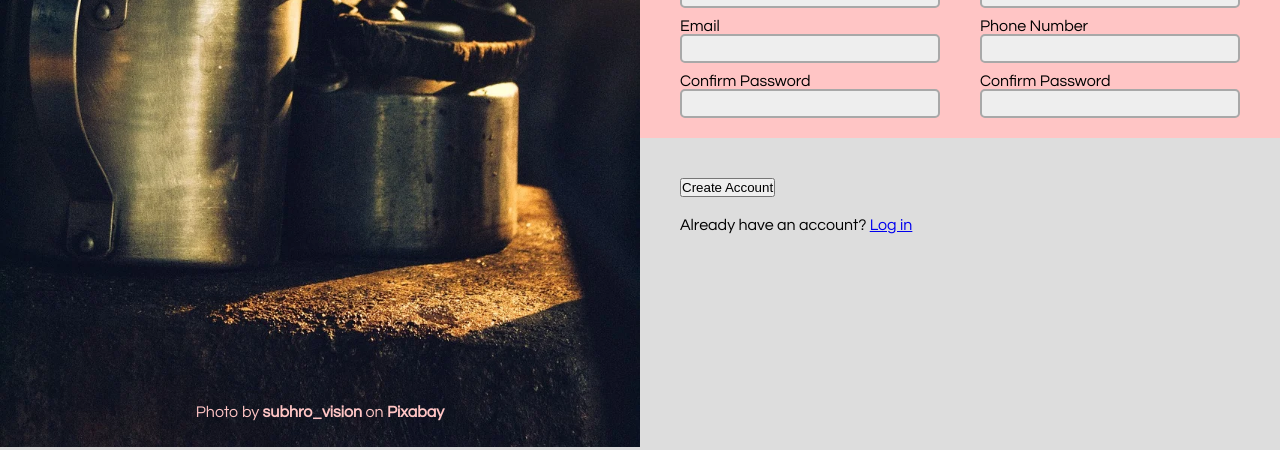
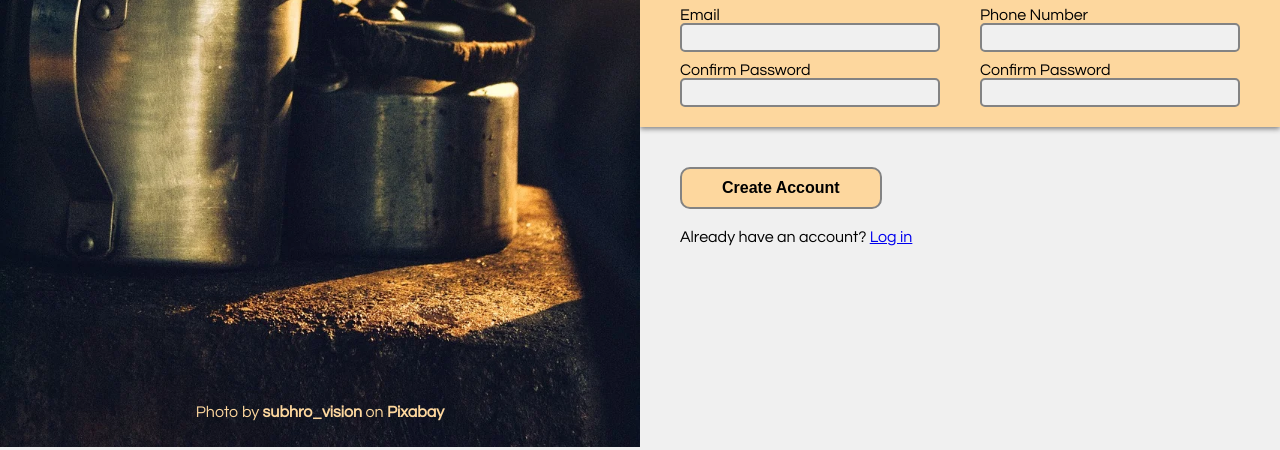
Before and after one commit to KevinV0212/sign-up-form, a plain HTML site: page index.html in a window 1280 px wide. Shown: the part 513-963 px from the top of the page. Drawn offline with Linux system fonts and the light colour scheme.

Commit message:
matched color palette to img

```diff
--- a/style.css
+++ b/style.css
@@ -1,8 +1,8 @@
 :root{
+    --gold:#fdd79e;
     --light-gray:#dddddd;
-    --gray:#a8a8a8;
-    --light-pink:rgb(255, 197, 197);
-    --off-white:#eeeeee;
+    --gray:#838383;
+    --off-white:#f0f0f0;
 }
 *{
     margin: 0; padding: 0;
@@ -14,7 +14,7 @@ html{
 body{
     display:flex;
     flex-direction:row;
-    background-color:var(--light-gray);
+    background-color:var(--off-white);
     font-family: 'Questrial', sans-serif;
     font-weight:100;
 }
@@ -38,7 +38,7 @@ body{
     left:0;
     right:0;
 
-    color:var(--light-pink);
+    color:var(--gold);
 }
 .logo-text{
     top: 100px;
@@ -57,7 +57,7 @@ body{
 .logo-credit a:visited,
 .logo-credit a
 {
-    color:var(--light-pink);
+    color:var(--gold);
     font-weight:1000;
     text-decoration:none;
 }
@@ -102,7 +102,10 @@ body{
     width:100%;
     padding: 20px 40px;
     margin-bottom:40px;
-    background-color: var(--light-pink);
+
+    background-color: var(--gold);
+    box-shadow:0 2px 5px var(--gray);
+
 }
 form,
 input{
@@ -142,3 +145,15 @@ input[type='tel']{
 .controls button{
     margin-bottom:20px;
 }
+
+form button{
+    padding:10px 40px;
+
+    text-align:center;
+    font-size:1em;
+    font-weight:800;
+
+    background-color:var(--gold);
+    border:2px solid var(--gray);
+    border-radius:10px;
+}
```
